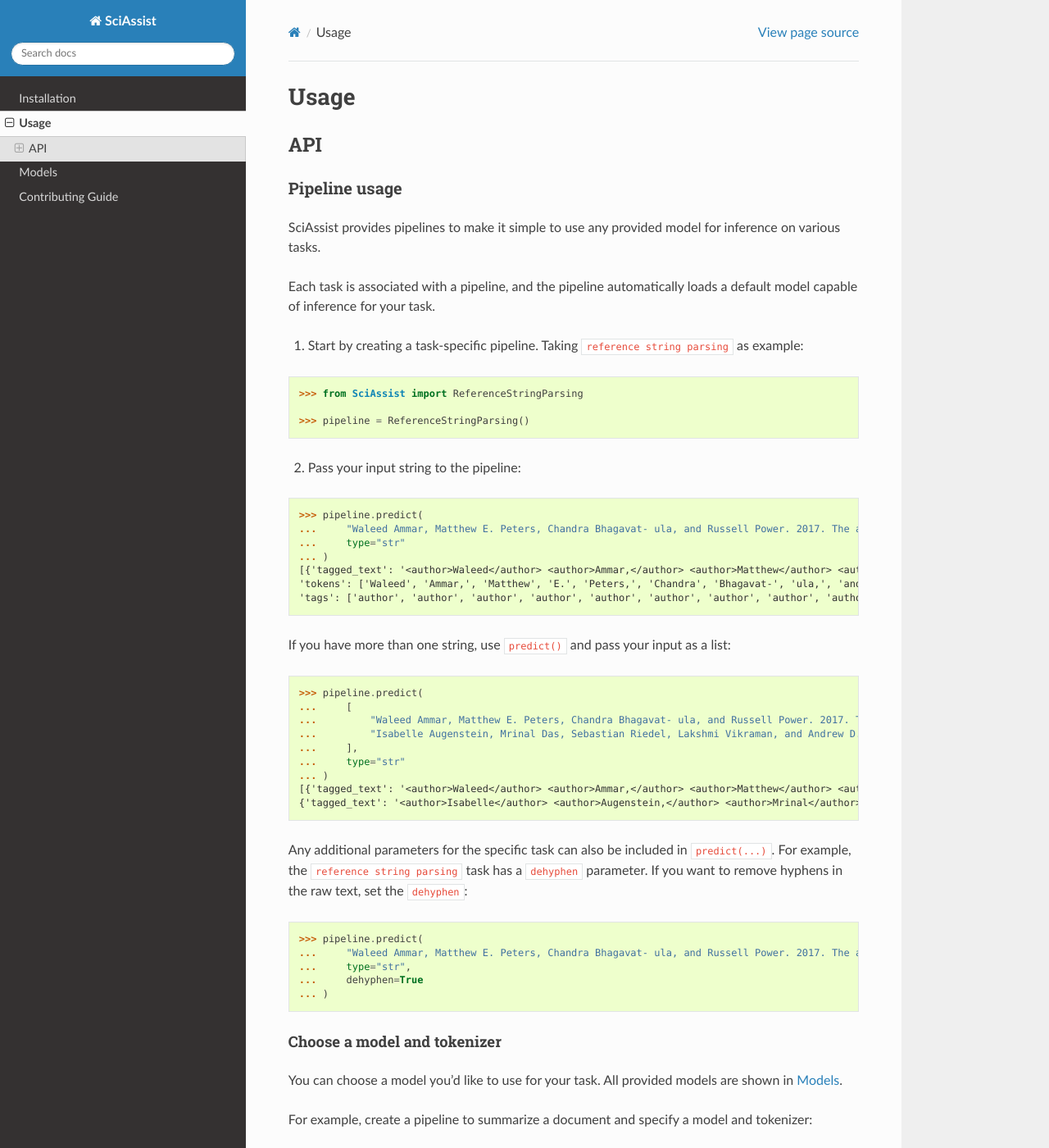
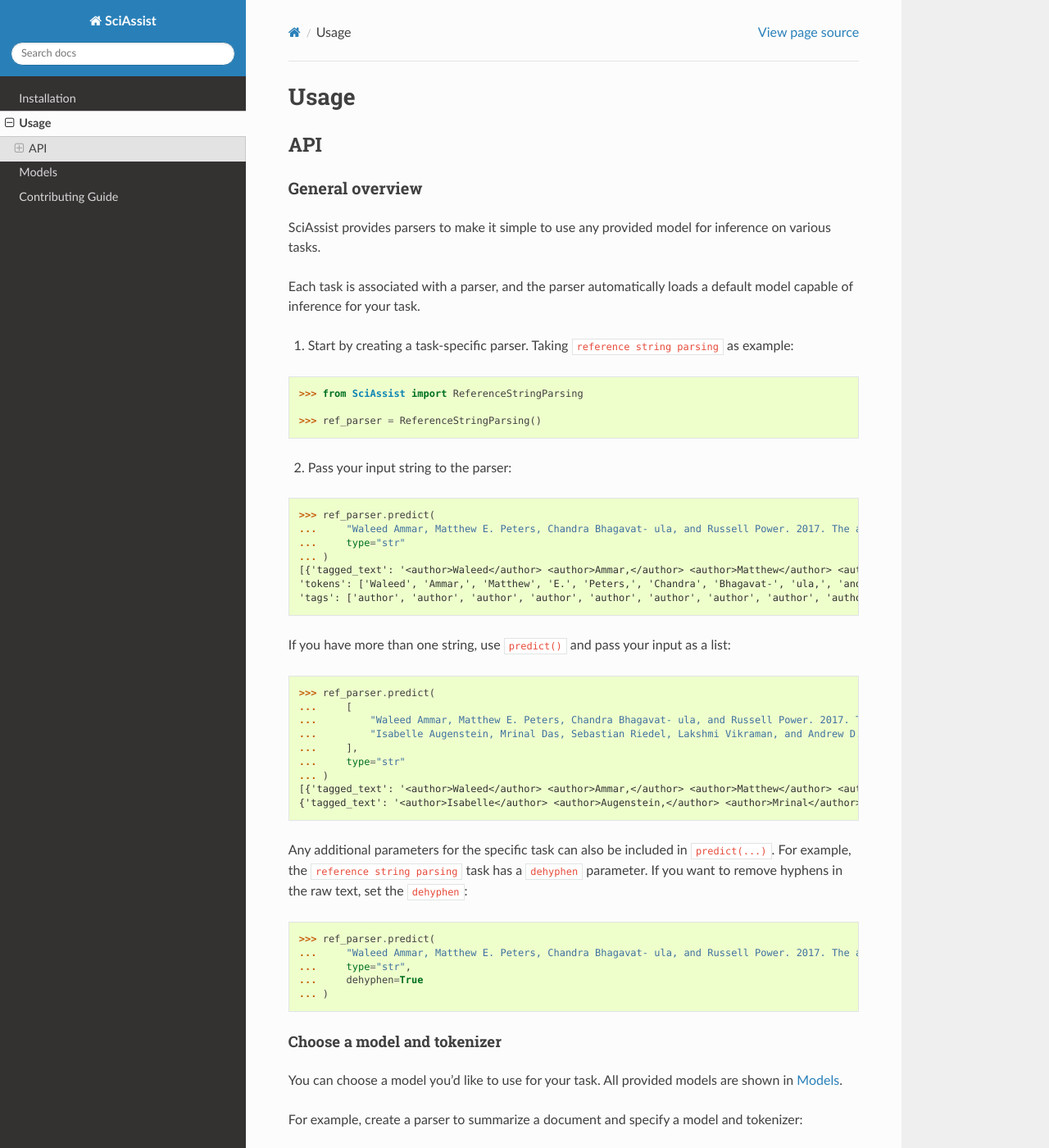
Before and after one commit to WING-NUS/SciAssist, a Sphinx documentation site: the page built from docs/source/Usage.rst, in a window 1280 px wide and 1400 px high. Shown: the whole window at 82% size. Built offline with Sphinx 7.4.7 and the Read the Docs theme 2.0.0, drawn with Linux system fonts in a browser that asks for light colours; some of the changed text lies outside the part shown.

Commit message:
Modify the definition of `pipeline` in Usage and fix the format of results
Signed-off-by: dyxohjl666 <dingyixi@hotmail.com>

```diff
--- a/docs/source/Usage.rst
+++ b/docs/source/Usage.rst
@@ -6,28 +6,28 @@
 API
 ---------
 
-Pipeline usage
-''''''''''''''
+General overview
+'''''''''''''''''''''''''''
 
-SciAssist provides pipelines to make it simple
+SciAssist provides parsers to make it simple
 to use any provided model for inference on various tasks.
 
-Each task is associated with a pipeline,
-and the pipeline automatically loads a default model capable of inference for your task.
+Each task is associated with a parser,
+and the parser automatically loads a default model capable of inference for your task.
 
-1.  Start by creating a task-specific pipeline. Taking ``reference string parsing`` as example:
+1.  Start by creating a task-specific parser. Taking ``reference string parsing`` as example:
 
 .. code-block:: python
 
     >>> from SciAssist import ReferenceStringParsing
 
-    >>> pipeline = ReferenceStringParsing()
+    >>> ref_parser = ReferenceStringParsing()
 
-2.  Pass your input string to the pipeline:
+2.  Pass your input string to the parser:
 
 .. code-block:: python
 
-    >>> pipeline.predict(
+    >>> ref_parser.predict(
     ...     "Waleed Ammar, Matthew E. Peters, Chandra Bhagavat- ula, and Russell Power. 2017. The ai2 system at semeval-2017 task 10 (scienceie): semi-supervised end-to-end entity and relation extraction. In ACL workshop (SemEval).",
     ...     type="str"
     ... )
@@ -39,7 +39,7 @@
 
 .. code-block:: python
 
-    >>> pipeline.predict(
+    >>> ref_parser.predict(
     ...     [
     ...         "Waleed Ammar, Matthew E. Peters, Chandra Bhagavat- ula, and Russell Power. 2017. The ai2 system at semeval-2017 task 10 (scienceie): semi-supervised end-to-end entity and relation extraction. In ACL workshop (SemEval).",
     ...         "Isabelle Augenstein, Mrinal Das, Sebastian Riedel, Lakshmi Vikraman, and Andrew D. McCallum. 2017. Semeval 2017 task 10 (scienceie): Extracting keyphrases and relations from scientific publications. In ACL workshop (SemEval)."
@@ -55,7 +55,7 @@
 
 .. code-block:: python
 
-    >>> pipeline.predict(
+    >>> ref_parser.predict(
     ...     "Waleed Ammar, Matthew E. Peters, Chandra Bhagavat- ula, and Russell Power. 2017. The ai2 system at semeval-2017 task 10 (scienceie): semi-supervised end-to-end entity and relation extraction. In ACL workshop (SemEval).",
     ...     type="str",
     ...     dehyphen=True
@@ -67,7 +67,7 @@
 You can choose a model you'd like to use for your task.
 All provided models are shown in :doc:`Models`.
 
-For example, create a pipeline to summarize a document and specify a model and tokenizer:
+For example, create a parser to summarize a document and specify a model and tokenizer:
 
 .. code-block:: python
 
@@ -75,13 +75,11 @@
     >>> from transformers import AutoTokenizer
 
     >>> tokenizer = AutoTokenizer.from_pretrained("facebook/bart-large-cnn")
-    >>> pipeline = ReferenceStringParsing(model_name="bart-cnn-on-mup", tokenizer=tokenizer)
+    >>> summerizer = Summerization(model_name="bart-cnn-on-mup", tokenizer=tokenizer)
 
 
-The task-specific pipelines
+The task-specific parsers
 '''''''''''''''''''''''''''
-
-
 
 Reference string parsing
 """"""""""""""""""""""""
```
Also changed, not shown: README.md (+22 -62 lines).
